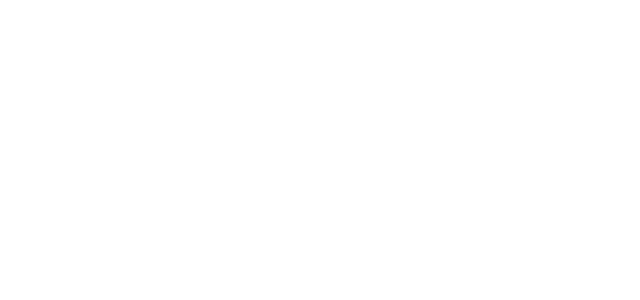
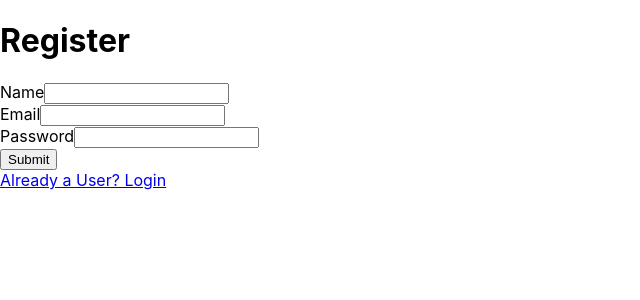
Before and after one commit to neelansh27/BlogPress, a React (Create React App) app in the folder BlogPress/client/: page /auth/register in a window 1280 px wide. Before the commit this address had no page. Shown: the top 300 px of the page, without its empty margins (0-640 px from the left). Built offline with nearby package versions, Linux system fonts and the light colour scheme.

Commit message:
Added Register page

```diff
--- a/BlogPress/client/src/App.js
+++ b/BlogPress/client/src/App.js
@@ -4,14 +4,21 @@
 import Post from './components/post';
 import PostView from './components/PostView';
 import {BrowserRouter as  Router,Routes,Route, Outlet} from "react-router-dom"
+import Register from './components/register';
+import Login from './components/login';
 function App() {
   return (
     <Router>
         <Routes>
+            <Route element={<WithoutNav/>}>
+            <Route path="/auth/register" element={<Register/>}/>
+            <Route path="/auth/login" element={<Login/>}/>
+            </Route>
           <Route element={<WithNav/>}>
           <Route path="/" element={<Post/>} />
           <Route path="/post/:id" element={<PostView/>} />
           </Route>
+
         </Routes>
     </Router>
   );
@@ -25,4 +32,7 @@
     </>
   );
 }
+function WithoutNav() {
+  return <Outlet/>
+}
 export default App;
--- /dev/null
+++ b/BlogPress/client/src/components/login.js
@@ -0,0 +1,53 @@
+import React, { useState } from "react";
+import {Link} from "react-router-dom"
+
+function Login() {
+  const [email, setemail] = useState("");
+  const [password, setpassword] = useState("");
+
+  const handleEmail = (e) => {
+    setemail(e.target.value);
+  };
+  const handlePassword = (e) => {
+    setpassword(e.target.value);
+  };
+
+  const handleSubmit = (e) => {
+    e.preventDefault();
+    fetch("http://localhost:3000/login", {
+      method: "post",
+      headers: {
+        Accept: "application/json",
+        "Content-Type": "application/json",
+      },
+      body: JSON.stringify({
+        email: email,
+        password: password,
+      }),
+    }).then((res) => console.log(res));
+  };
+  return (
+    <form onSubmit={handleSubmit}>
+    <h1>Login</h1>
+      <div>
+        <label htmlFor="email">Email</label>
+        <input type="email" name="email" value={email} onChange={handleEmail} />
+      </div>
+      <div>
+        <label htmlFor="password">Password</label>
+        <input
+          type="password"
+          name="password"
+          value={password}
+          onChange={handlePassword}
+        />
+      </div>
+      <div>
+        <button type="submit">Submit</button>
+      </div>
+    <Link to="/auth/register">New Here? Sign Up</Link>
+    </form>
+  );
+}
+
+export default Login;
--- /dev/null
+++ b/BlogPress/client/src/components/register.js
@@ -0,0 +1,74 @@
+import React, { useState } from "react";
+import { Link } from "react-router-dom";
+
+function Register() {
+  const [username, setUsername] = useState("");
+  const [email, setemail] = useState("");
+  const [password, setpassword] = useState("");
+  const [response, setresponse] = useState("")
+  const handleName = (e) => {
+    setUsername(e.target.value);
+  };
+  const handleEmail = (e) => {
+    setemail(e.target.value);
+  };
+  const handlePassword = (e) => {
+    setpassword(e.target.value);
+  };
+
+  const handleSubmit = (e) => {
+    e.preventDefault();
+    fetch("http://localhost:3000/register", {
+      method: "post",
+      headers: {
+        Accept: "application/json",
+        "Content-Type": "application/json",
+      },
+      body: JSON.stringify({
+        username: username,
+        email: email,
+        password: password,
+      }),
+    }).then((res) => {
+        return res.json()
+    }).then((data)=>{
+        setresponse(data.message)
+    }).catch((err)=>{
+      console.log(err)
+    });
+  };
+  return (
+    <form onSubmit={handleSubmit}>
+      <h1>Register</h1>
+      {!response || response}
+      <div>
+        <label htmlFor="username">Name</label>
+        <input
+          type="username"
+          name="username"
+          value={username}
+          onChange={handleName}
+        />
+      </div>
+      <div>
+        <label htmlFor="email">Email</label>
+        <input type="email" name="email" value={email} onChange={handleEmail} />
+      </div>
+      <div>
+        <label htmlFor="password">Password</label>
+        <input
+          type="password"
+          name="password"
+          value={password}
+          onChange={handlePassword}
+        />
+      </div>
+      <div>
+        <button type="submit">Submit</button>
+      </div>
+      <Link to="/auth/login">Already a User? Login</Link>
+    </form>
+  );
+}
+
+export default Register;
```
Also changed, not shown: 1 other file (tests, documents, lock files or other folders).
